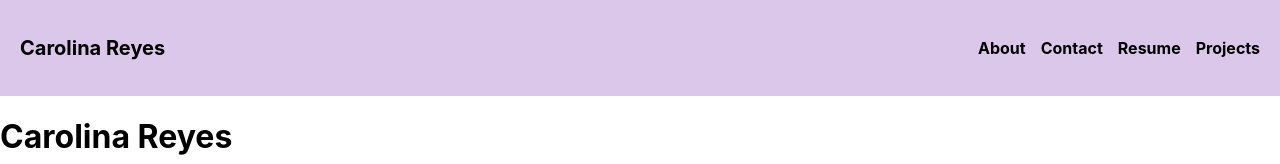
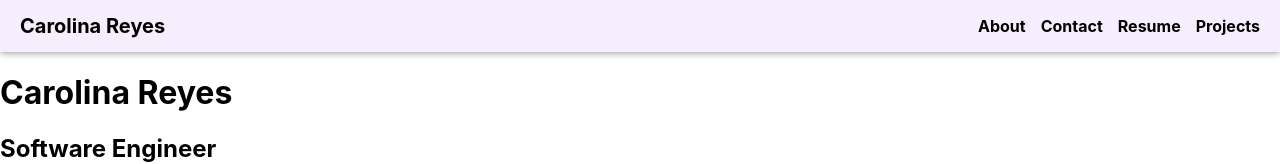
Before and after one commit to creyes25/carolina-reyes-portfolio, a React (Create React App) app: page / in a window 1280 px wide. Shown: the top 164 px of the page. Built offline with nearby package versions, Linux system fonts and the light colour scheme.

Commit message:
fix navbar

```diff
--- a/src/components/NavBar/NavBar.module.css
+++ b/src/components/NavBar/NavBar.module.css
@@ -1,11 +1,15 @@
 nav {
-  background-color: rgba(134, 64, 183, 0.295);
+  background-color: rgb(246, 238, 252);
   display: flex;
   justify-content: space-between;
   align-items: center;
   width: 100%;
-  height: 12vh;
+  min-height: 5vh;
   font-weight: bold;
+  box-shadow: 0px 0px 8px grey;
+  position: -webkit-sticky;
+	position: sticky;
+	top: 0;
 }
 
 nav > ul {
```
